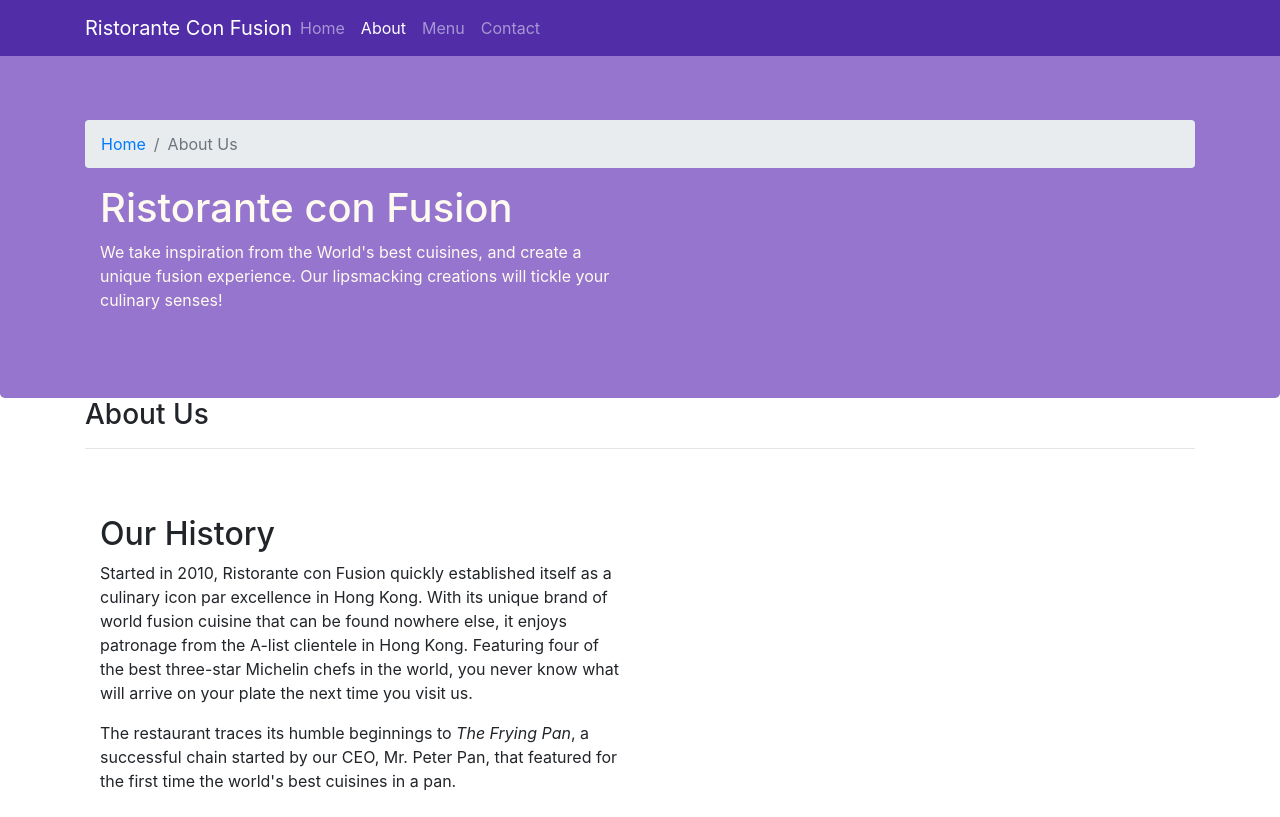
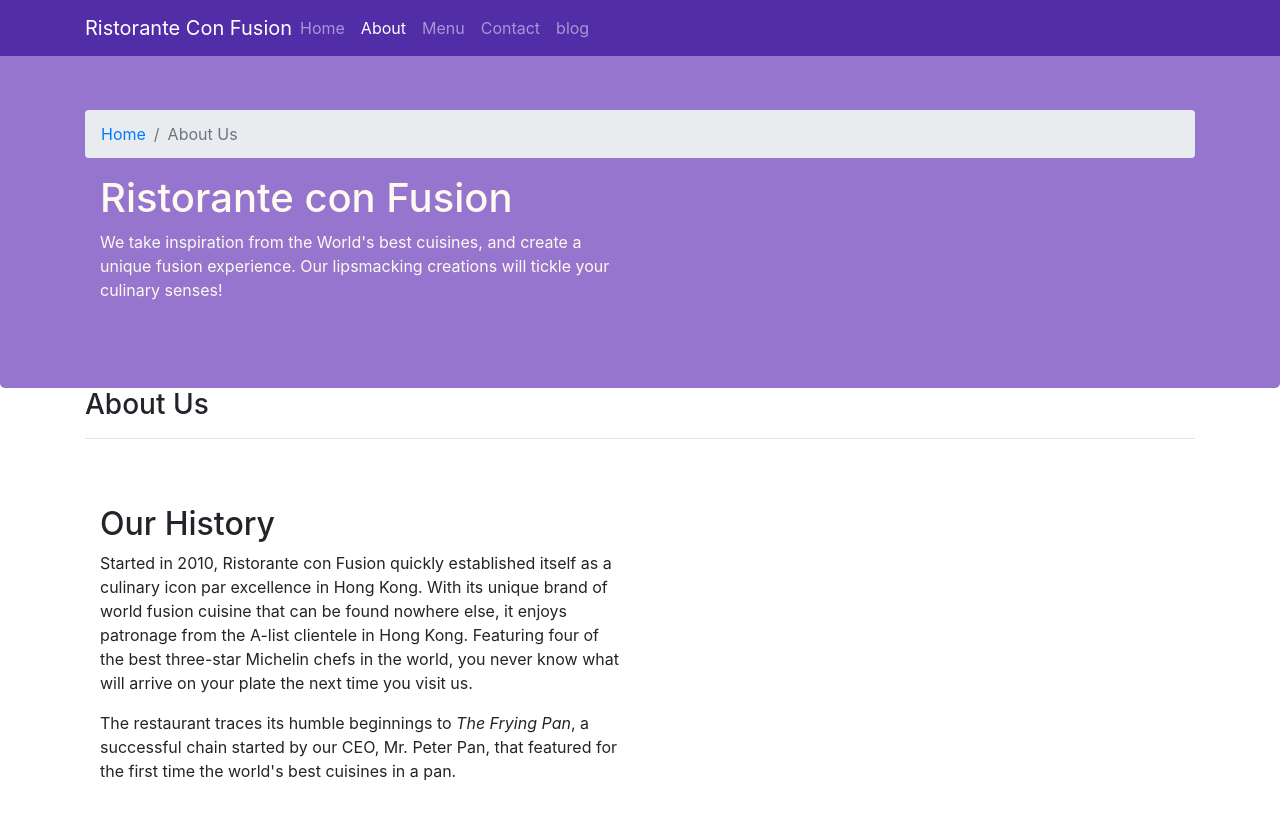
Before and after one commit to hossam-khalaf/confusion, a website: page aboutus.html in a window 1280 px wide. Shown: the top 817 px of the page. Drawn offline with nearby package versions, Linux system fonts and the light colour scheme.

Commit message:
Navbar and Breadcrumbs

```diff
--- a/aboutus.html
+++ b/aboutus.html
@@ -41,6 +41,7 @@
             </li>
             <li class="nav-item"><a href="#" class="nav-link">Menu</a></li>
             <li class="nav-item"><a href="#" class="nav-link">Contact</a></li>
+            <li class="nav-item"><a href="#" class="nav-link">blog</a></li>
           </ul>
         </div>
       </div>
--- a/css/style.css
+++ b/css/style.css
@@ -30,7 +30,7 @@ address {
 }
 
 body {
-  padding: 50px 0 0 0;
+  padding: 40px 0 0 0;
   z-index: 0;
 }
 
```
